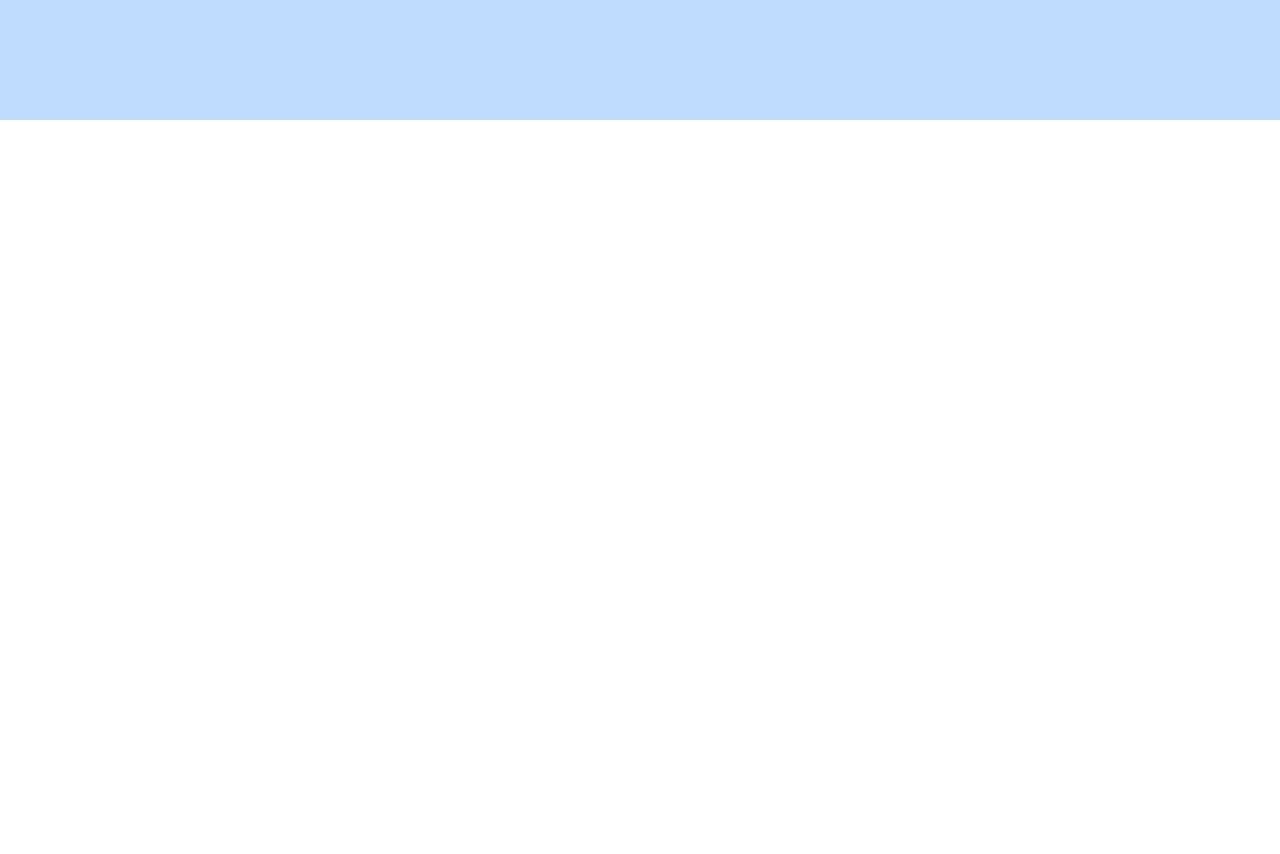
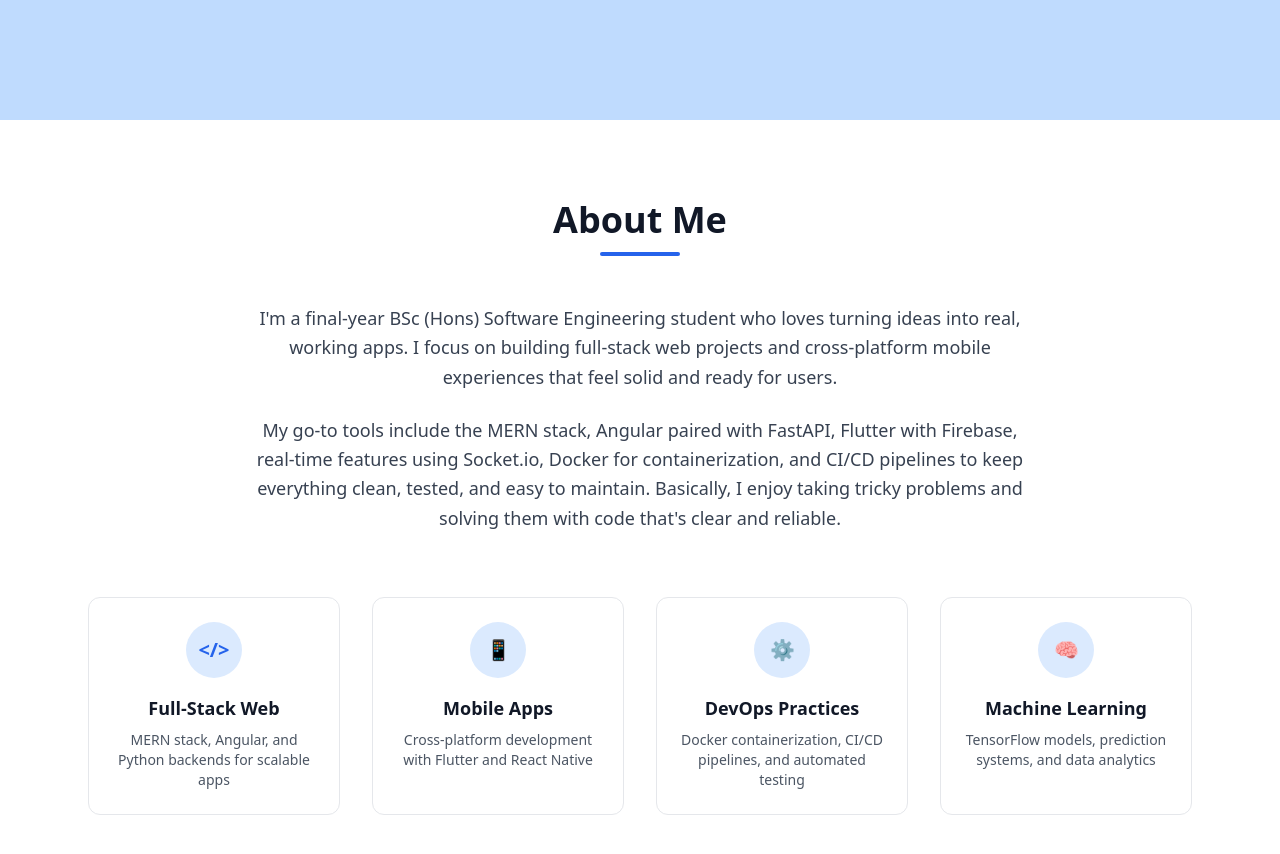
Before and after one commit to isuri54/portfolio, a Next.js app: page / in a window 1280 px wide. Shown: the part 680-1534 px from the top of the page. Before the commit the page ends 800 px from the top, so only its background shows below. Built offline with nearby package versions, Linux system fonts and the light colour scheme.

Commit message:
create about me section

```diff
--- a/app/page.tsx
+++ b/app/page.tsx
@@ -1,8 +1,9 @@
 import Image from 'next/image';
 
-export default function Hero() {
+export default function Content() {
   return (
-    <section className="min-h-screen flex items-center justify-center bg-blue-200">
+    <>
+    <section id='hero' className="min-h-screen flex items-center justify-center bg-blue-200">
       <div className="container mx-auto px-6">
         <div className="grid grid-cols-1 md:grid-cols-2 items-center gap-12">
 
@@ -52,5 +53,80 @@ export default function Hero() {
         </div>
       </div>
     </section>
+
+    <section id='about' className="py-20 bg-white">
+        <div className="max-w-6xl mx-auto px-6">
+          <div className="text-center mb-12">
+            <h2 className="text-3xl md:text-4xl font-bold text-gray-900">
+              About Me
+            </h2>
+            <div className="mt-3 mx-auto h-1 w-20 bg-blue-600 rounded"></div>
+          </div>
+
+          <div className="max-w-3xl mx-auto text-center text-gray-700 text-lg leading-relaxed space-y-6">
+            <p className="font-medium">
+                I'm a final-year BSc (Hons) Software Engineering student who loves turning ideas into real, working apps.
+                I focus on building full-stack web projects and cross-platform mobile experiences that feel solid and ready for users.
+            </p>
+
+            <p>
+                My go-to tools include the MERN stack, Angular paired with FastAPI, Flutter with Firebase, real-time features using Socket.io, Docker for containerization, and CI/CD pipelines to keep everything clean, tested, and easy to maintain.
+                Basically, I enjoy taking tricky problems and solving them with code that's clear and reliable.
+            </p>
+          </div>
+
+          <div className="mt-16 grid grid-cols-1 sm:grid-cols-2 lg:grid-cols-4 gap-8">
+
+            <div className="rounded-xl border border-gray-200 p-6 text-center hover:shadow-lg transition">
+              <div className="mx-auto mb-4 flex h-14 w-14 items-center justify-center rounded-full bg-blue-100 text-blue-600">
+                <span className="text-xl font-bold">{'</>'}</span>
+              </div>
+              <h3 className="text-lg font-semibold text-gray-900">
+                Full-Stack Web
+              </h3>
+              <p className="mt-2 text-sm text-gray-600">
+                MERN stack, Angular, and Python backends for scalable apps
+              </p>
+            </div>
+
+            <div className="rounded-xl border border-gray-200 p-6 text-center hover:shadow-lg transition">
+              <div className="mx-auto mb-4 flex h-14 w-14 items-center justify-center rounded-full bg-blue-100 text-blue-600">
+                <span className="text-xl">📱</span>
+              </div>
+              <h3 className="text-lg font-semibold text-gray-900">
+                Mobile Apps
+              </h3>
+              <p className="mt-2 text-sm text-gray-600">
+                Cross-platform development with Flutter and React Native
+              </p>
+            </div>
+
+            <div className="rounded-xl border border-gray-200 p-6 text-center hover:shadow-lg transition">
+              <div className="mx-auto mb-4 flex h-14 w-14 items-center justify-center rounded-full bg-blue-100 text-blue-600">
+                <span className="text-xl">⚙️</span>
+              </div>
+              <h3 className="text-lg font-semibold text-gray-900">
+                DevOps Practices
+              </h3>
+              <p className="mt-2 text-sm text-gray-600">
+                Docker containerization, CI/CD pipelines, and automated testing
+              </p>
+            </div>
+
+            <div className="rounded-xl border border-gray-200 p-6 text-center hover:shadow-lg transition">
+              <div className="mx-auto mb-4 flex h-14 w-14 items-center justify-center rounded-full bg-blue-100 text-blue-600">
+                <span className="text-xl">🧠</span>
+              </div>
+              <h3 className="text-lg font-semibold text-gray-900">
+                Machine Learning
+              </h3>
+              <p className="mt-2 text-sm text-gray-600">
+                TensorFlow models, prediction systems, and data analytics
+              </p>
+            </div>
+          </div>
+        </div>
+      </section>
+    </>
   );
 }
```
